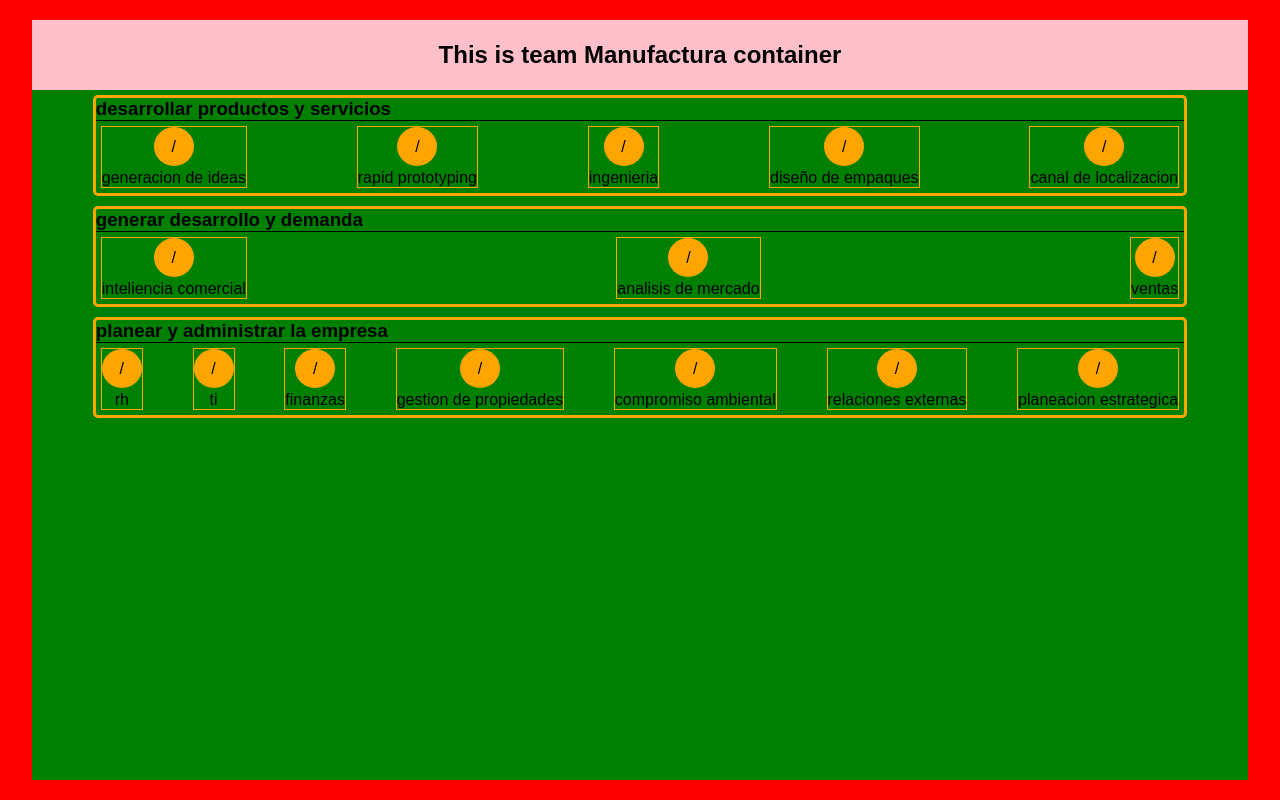
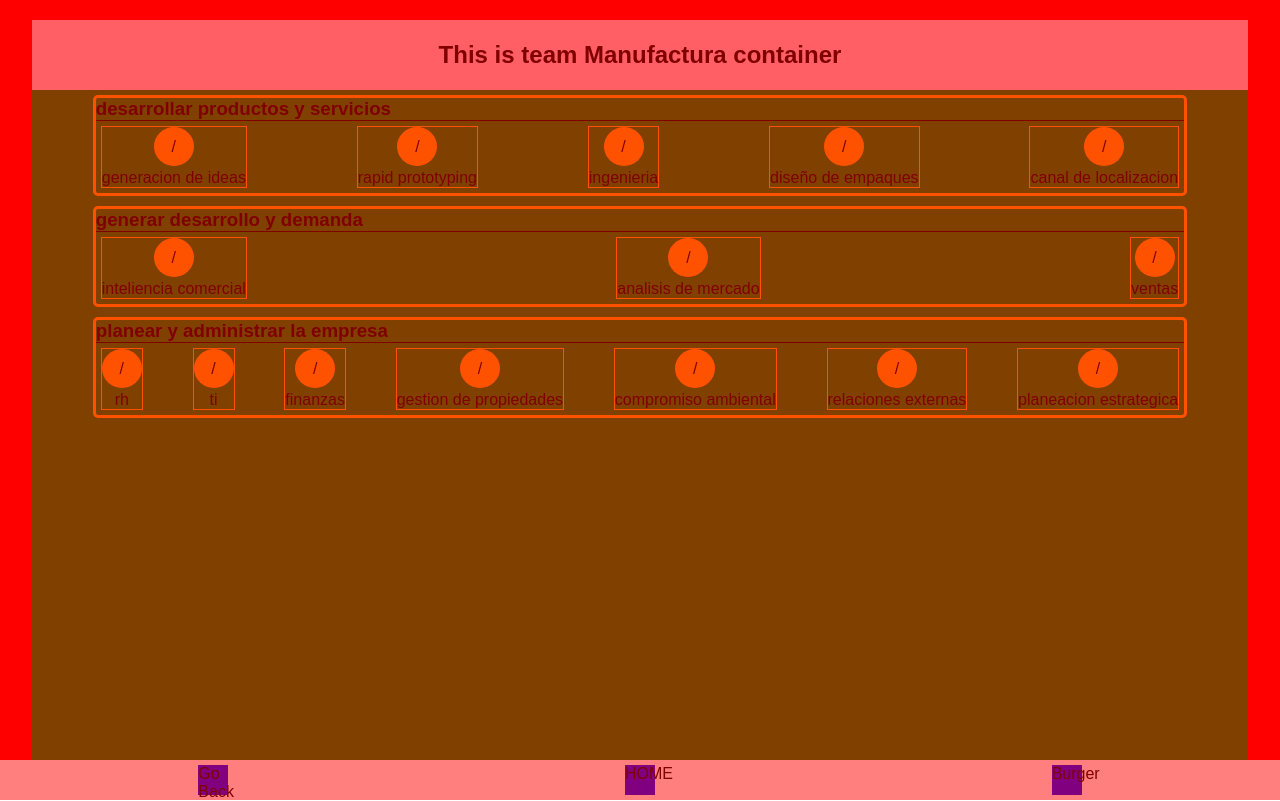
Before and after one commit to Rehlaender/TableauPlatform, a React (Create React App) app: page /team/1 in a window 1280 px wide. Built offline with nearby package versions, Linux system fonts and the light colour scheme.

Commit message:
Make a new drawer

```diff
--- a/src/components/App/TeamContainer.js
+++ b/src/components/App/TeamContainer.js
@@ -4,6 +4,7 @@ import { Link } from 'react-router-dom';
 import '../../flexbox.css';
 import './TeamContainer.css';
 
+import Drawer from '../Drawer/Drawer.js';
 import Routes from '../../routes.js';
 
 class TeamContainer extends Component {
@@ -38,6 +39,7 @@ class TeamContainer extends Component {
 
     return (
       <div className={["team-container flex flex-column flex-jc-flex-start flex-ai-center"]}>
+        <Drawer goBack={this.props.history.goBack} />
         <div className={["team-title flex flex-row flex-all-center"]}>
           <h2>
             This is team { Team.title } container
--- /dev/null
+++ b/src/components/Drawer/Drawer.css
@@ -0,0 +1,31 @@
+#drawer {
+  position: absolute;
+  width: 100vw;
+  bottom: 0px;
+  left: 0px;
+}
+
+#action-bar {
+  position: absolute;
+  bottom: 0px;
+  height: 40px;
+  width: 100vw;
+  background-color: white;
+}
+
+.icon {
+  height: 30px;
+  width: 30px;
+  background-color: blue;
+}
+
+.over-menu {
+  transition: all 500ms;
+  position: relative;
+  /*bottom: -100vh;*/
+  left: 0px;
+  z-index: 100;
+  background-color: rgba(255, 0, 0, 0.5);
+  height: 100vh;
+  width: 100vw;
+}
--- /dev/null
+++ b/src/components/Drawer/Drawer.js
@@ -0,0 +1,28 @@
+import React, { Component } from 'react';
+import { Link } from 'react-router-dom';
+
+import './Drawer.css';
+
+import Routes from '../../routes.js';
+
+class Drawer extends Component {
+
+  goTo(route) {
+    console.log('- well call this object');
+  }
+
+  render() {
+    return (
+      <div id="drawer" className={["flex flex-column"]}>
+        <div className={["over-menu"]}></div>
+        <div id="action-bar" className={["flex flex-row flex-jc-space-around flex-ai-center"]}>
+          <div onClick={ ()=>{this.props.goBack();} } className={["back icon"]}>Go Back</div>
+          <div className={["home icon"]}>HOME</div>
+          <div className={["burger icon"]}>Burger</div>
+        </div>
+      </div>
+    );
+  }
+}
+
+export default Drawer;
```
